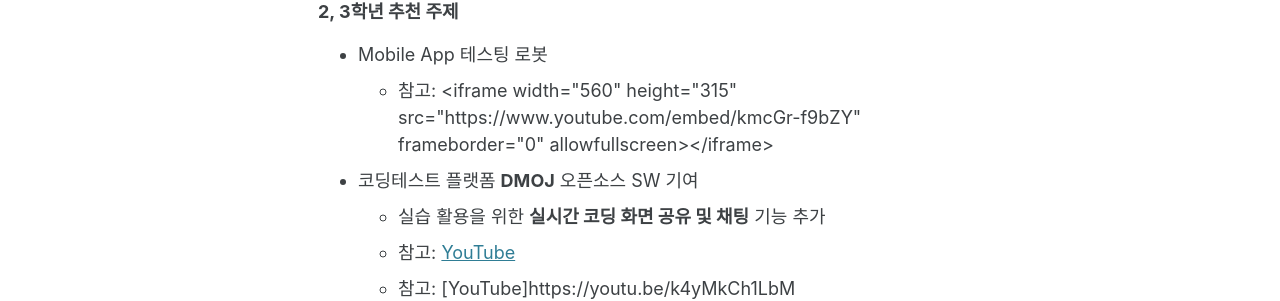
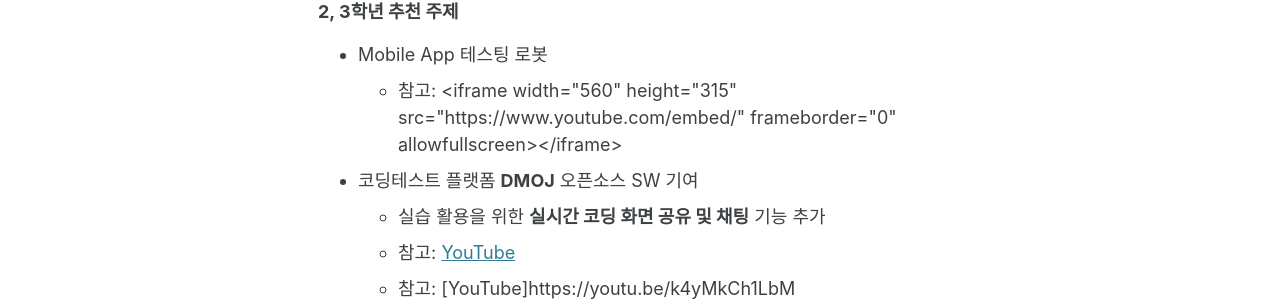
Before and after one commit to leeyoungseok/leeyoungseok.github.com, a Jekyll site: the page built from _posts/2021-12-20-under-project-list.md, in a window 1280 px wide. Shown: the part 512-813 px from the top of the page. Built offline with Jekyll 4.4.1, drawn with Linux system fonts in a browser that asks for light colours; cached includes are drawn as plain includes.

Commit message:
Update youtube-mobileapptest.html

```diff
--- a/_includes/youtube-mobileapptest.html
+++ b/_includes/youtube-mobileapptest.html
@@ -1 +1 @@
-<iframe width="560" height="315" src="https://www.youtube.com/embed/kmcGr-f9bZY" frameborder="0" allowfullscreen></iframe>
+<iframe width="560" height="315" src="https://www.youtube.com/embed/" frameborder="0" allowfullscreen></iframe>
```
